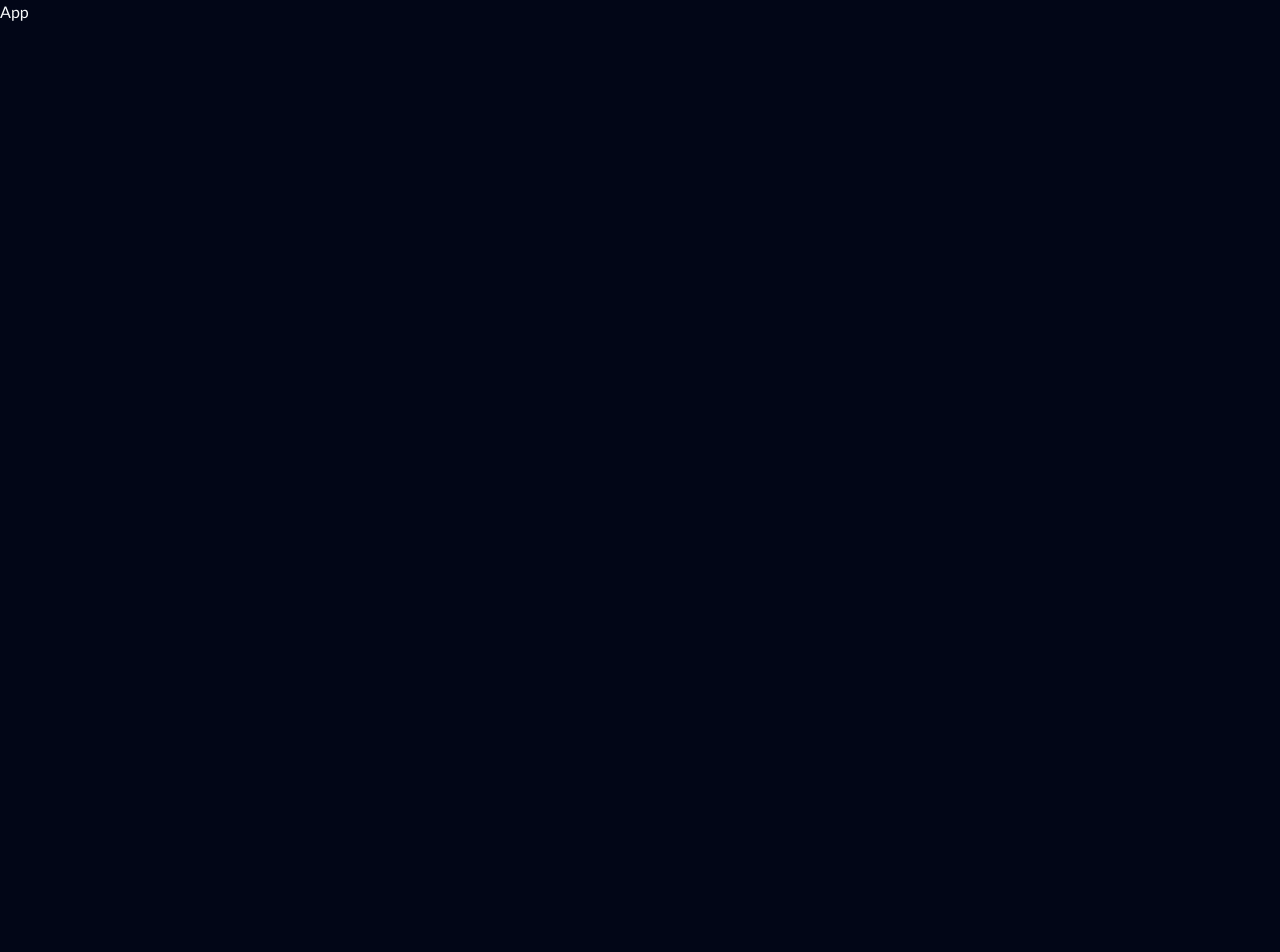
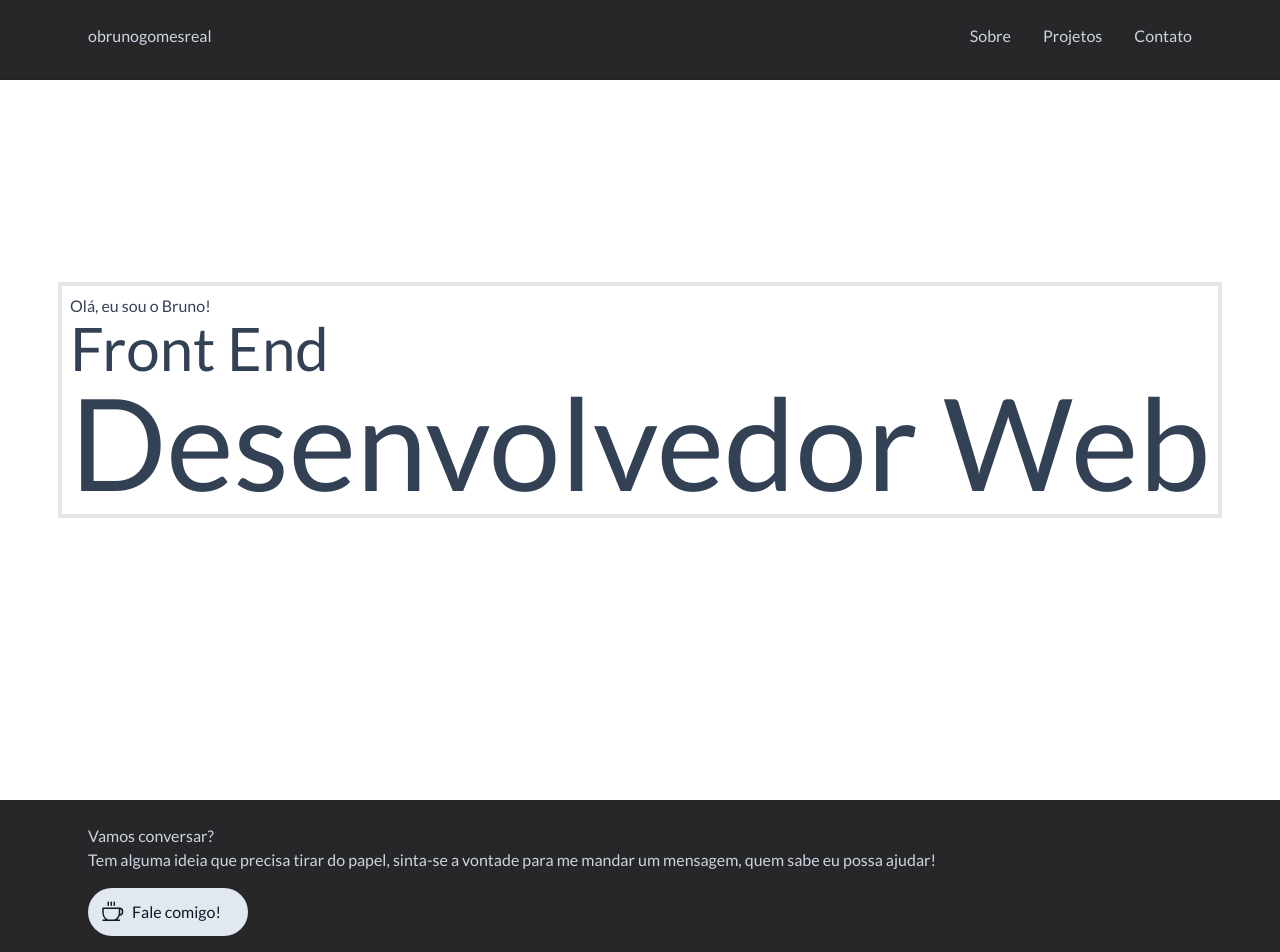
Before and after one commit to bgoomes/porifolio-obrunogomes, a React (Vite) app: page /dev in a window 1280 px wide. Shown: the top 952 px of the page. Before the commit the page ends 800 px from the top, so only its background shows below. Built offline with nearby package versions, Linux system fonts and the light colour scheme.

Commit message:
update app

```diff
--- a/package.json
+++ b/package.json
@@ -11,6 +11,7 @@
   },
   "dependencies": {
     "@phosphor-icons/react": "^2.0.15",
+    "lucide-react": "^0.367.0",
     "react": "^18.2.0",
     "react-dom": "^18.2.0",
     "react-router-dom": "^6.22.1"
--- a/src/App.tsx
+++ b/src/App.tsx
@@ -1,10 +1,20 @@
+import { Footer } from "./components/Footer";
+import { Header } from "./components/Header";
 
 
 export function App() {
   return (
-    <div>
-      <h1>App</h1>
-    </div>
+    <main>
+      <Header />
+        <section className="w-full h-svh flex flex-col flex-1 bg-white">
+          <div className=" max-w-7xl border-4 m-auto p-2 text-slate-700">
+              <h1>Olá, eu sou o Bruno!</h1>
+              <h2 className="text-6xl">Front End</h2>
+              <h2 className="text-9xl">Desenvolvedor Web</h2>
+          </div>
+        </section>
+        <Footer />
+    </main>
 
   )
 }
--- a/src/Router.tsx
+++ b/src/Router.tsx
@@ -6,8 +6,7 @@ export function Router(){
     return (
         <Routes>
           <Route path='/' element={<Dev />} />
-            <Route path='/dev' element={<App />} />
-          <Route />
+          <Route path='/dev' element={<App />} />
         </Routes>
     )
 }
--- a/src/components/Footer/index.tsx
+++ b/src/components/Footer/index.tsx
@@ -3,16 +3,20 @@ import { Button } from "../ui/button";
 
 export function Footer(){
     return(
-        <div>
-            <header>
+        <footer id="fotter" className="w-full bg-zinc-800 text-slate-300">
+            <div className=" max-w-6xl m-auto p-6">
+                <header className="flex flex-col mb-4">
                     <span>Vamos conversar?</span>
                     <p>
                         Tem alguma ideia que precisa tirar do papel, sinta-se a vontade para me mandar um mensagem, quem sabe eu possa ajudar!
                     </p>
-
                 </header>
-            <Button />
+                <Button title="Fale comigo!"/>
+                <div>
                    <Redes />
                 </div>
+            </div>
+
+        </footer>
     )
 }
--- /dev/null
+++ b/src/components/Header/index.tsx
@@ -0,0 +1,21 @@
+import { Link } from "react-router-dom";
+
+export function Header(){
+    return (
+        <header className="w-full h-20 border-b-2 border-black/10 bg-zinc-800 text-slate-300 fixed">
+            <div className=" max-w-6xl m-auto flex flex-row p-6 justify-between">
+                <div>
+                    <h1>obrunogomesreal</h1>
+                </div>
+                    <nav>
+                        <ul className="flex gap-8">
+                            <li>Sobre</li>
+                            <li>Projetos</li>
+                            <li><Link to="#footer">Contato</Link></li>
+                        </ul>
+                    </nav>
+             </div>
+
+        </header>
+    )
+}
--- a/src/components/ui/button.tsx
+++ b/src/components/ui/button.tsx
@@ -1,7 +1,14 @@
-export function Button(){
+import { Coffee } from "@phosphor-icons/react"
+interface buttonType {
+    title: string
+}
+
+
+export function Button({title, ...rest}:buttonType ){
     return (
-        <button className="text-gray-900 rounded-full bg-slate-200 p-2 ">
-            Fale comigo!
+        <button className="flex gap-2 items-center text-gray-900 rounded-full bg-slate-200 p-3 w-40 " {...rest}>
+            <Coffee size={24} />
+           {title}
         </button>
 
     )
```
Also changed, not shown: 1 other file (tests, documents, lock files or other folders). Lines whose indentation alone changed are shown as unchanged.
